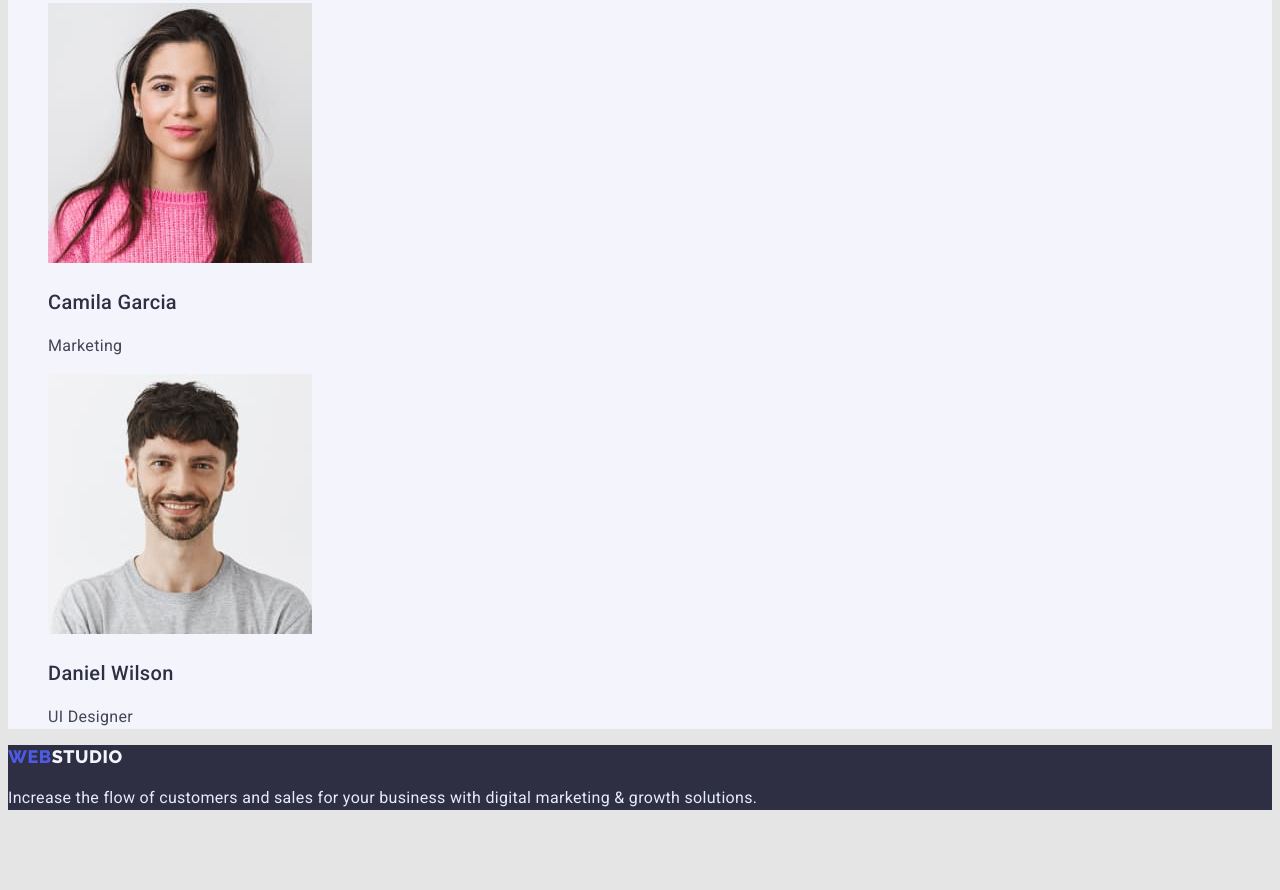
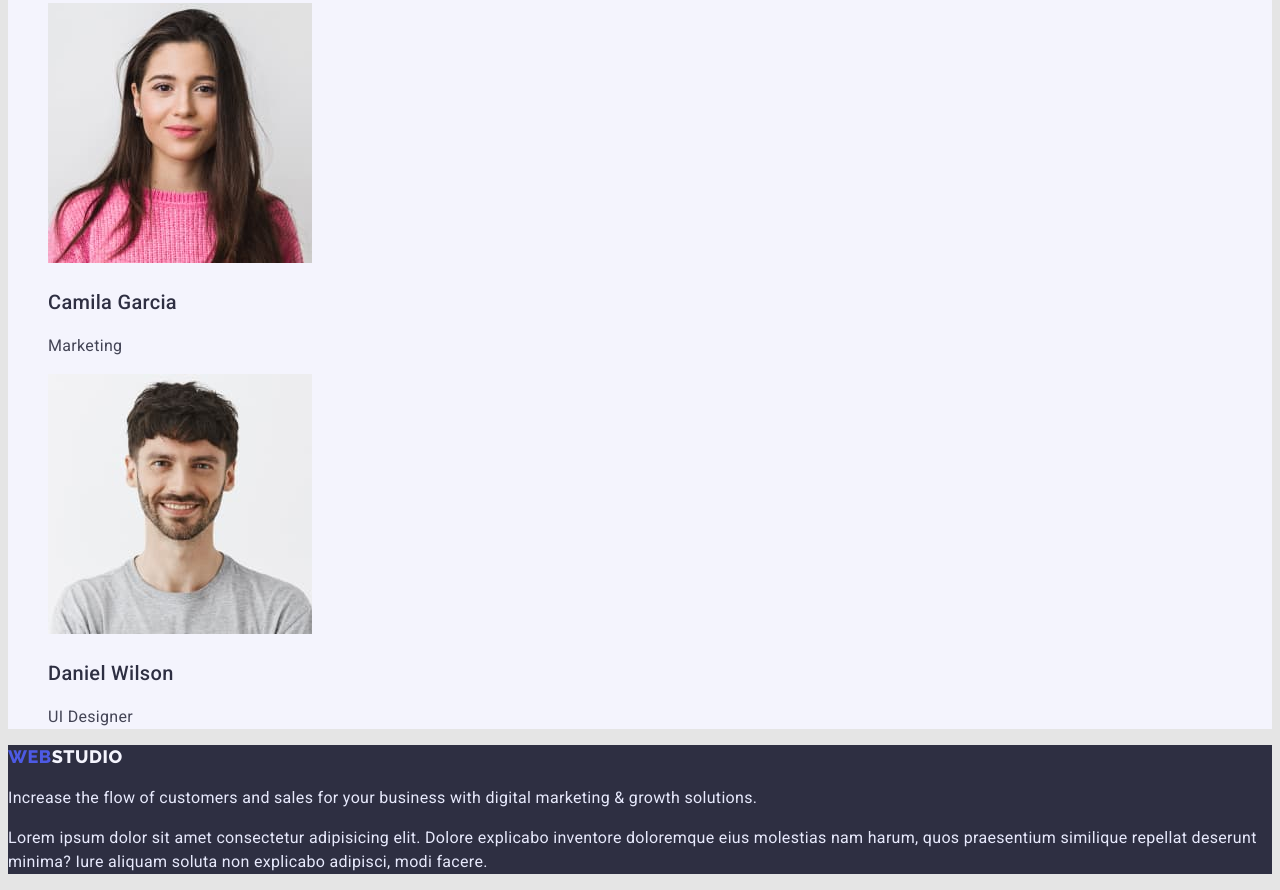
Before and after one commit to Ivanor1505/goit-markup-hw-02, a plain HTML site: page index.html in a window 1280 px wide. Shown: the part 2685-3575 px from the top of the page. Before the commit the page ends 3511 px from the top, so only its background shows below. Drawn offline with Linux system fonts and the light colour scheme.

Commit message:
Update index.html

```diff
--- a/index.html
+++ b/index.html
@@ -176,6 +176,12 @@
         Increase the flow of customers and sales for your business with digital
         marketing & growth solutions.
       </p>
+      <p>
+        Lorem ipsum dolor sit amet consectetur adipisicing elit. Dolore
+        explicabo inventore doloremque eius molestias nam harum, quos
+        praesentium similique repellat deserunt minima? Iure aliquam soluta non
+        explicabo adipisci, modi facere.
+      </p>
     </footer>
   </body>
 </html>
```
